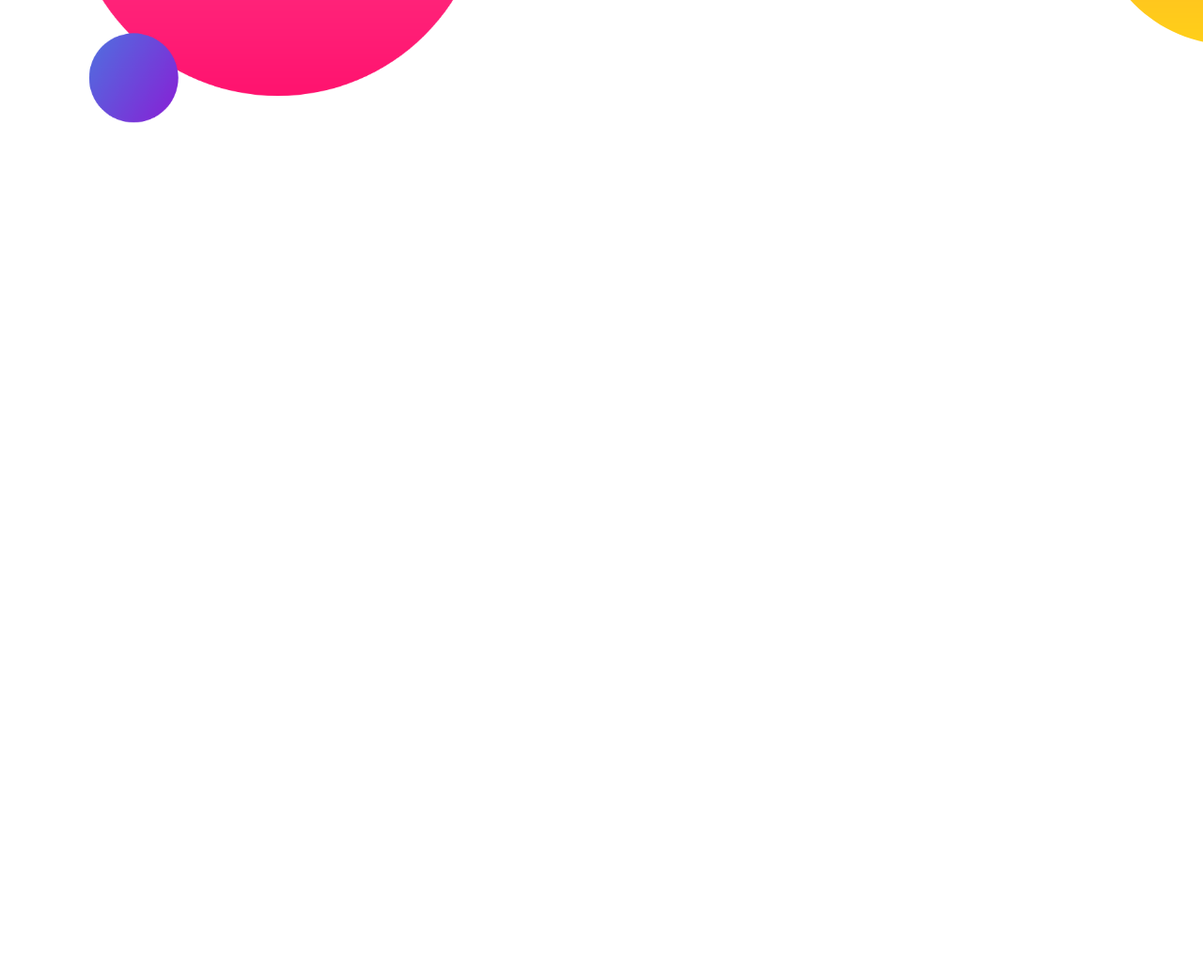
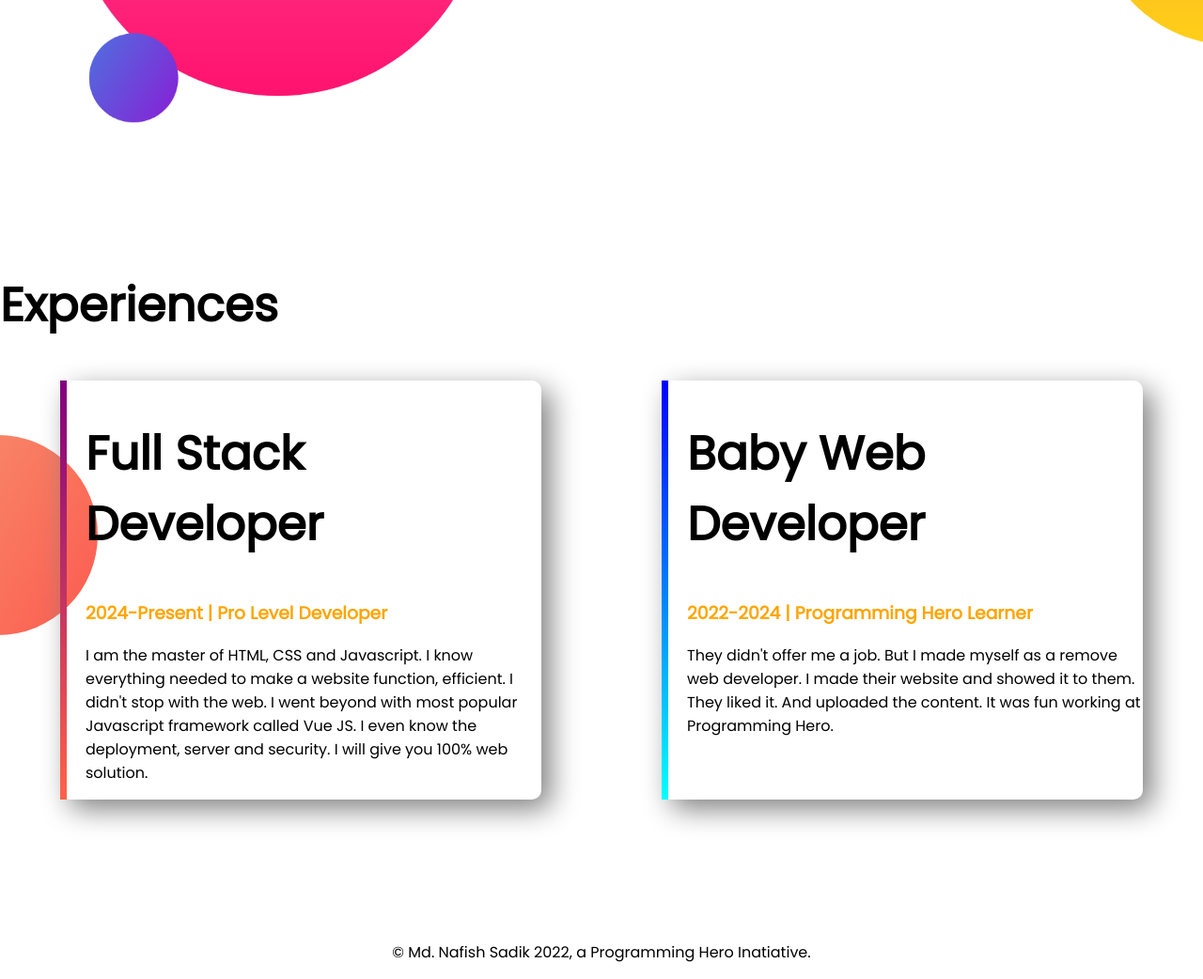
Before and after one commit to nafish08/developer-portfolio, a plain HTML site: page index.html in a window 1280 px wide. Shown: the part 986-2028 px from the top of the page at 94% size. Before the commit the page ends 1274 px from the top, so only its background shows below. Drawn offline with Linux system fonts and the light colour scheme.

Commit message:
footer and experience added

```diff
--- a/index.html
+++ b/index.html
@@ -13,7 +13,7 @@
 </head>
 
 <body>
-    <section class="top-banner">
+    <section class="top-banner flexible-container">
         <div class="half-width">
             <h1>Welcome To</h1>
             <h1><span class="orange-color">Md. Nafish Sadik</span> World!</h1>
@@ -29,7 +29,7 @@
             <img src="images/my-bg-1.png" alt="">
         </div>
     </section>
-    <section class="dream-big">
+    <section class="dream-big flexible-container">
         <div class="half-width">
             <img src="images/my-bg2.png" alt="">
         </div>
@@ -41,6 +41,29 @@
             <a class="link-button" target="blank" href="">DOWNLOAD RESUME</a>
         </div>
     </section>
+    <section class="experience-area">
+        <h1>Experiences</h1>
+        <div class="flexible-container">
+            <div id="full-stack-experience" class="experience-item">
+                <h1>Full Stack Developer</h1>
+                <h3 class="orange-color">2024-Present | Pro Level Developer</h3>
+                <p>I am the master of HTML, CSS and Javascript. I know everything needed to make a website function,
+                    efficient. I didn't stop with the web. I went beyond with most popular Javascript framework called
+                    Vue
+                    JS. I even know the deployment, server and security. I will give you 100% web solution.</p>
+            </div>
+            <div id="web-dev-experience" class="experience-item">
+                <h1>Baby Web Developer</h1>
+                <h3 class="orange-color">2022-2024 | Programming Hero Learner</h3>
+                <p>They didn't offer me a job. But I made myself as a remove web developer. I made their website and
+                    showed
+                    it to them. They liked it. And uploaded the content. It was fun working at Programming Hero.</p>
+            </div>
+        </div>
+    </section>
+    <footer>
+        <p>&copy; Md. Nafish Sadik 2022, a Programming Hero Inatiative.</p>
+    </footer>
 </body>
 
 </html>
--- a/style.css
+++ b/style.css
@@ -8,7 +8,7 @@ h1{
 .orange-color{
     color: orange;
 }
-section{
+.flexible-container{
     display: flex;
     margin-bottom: 150px;
 }
@@ -37,3 +37,29 @@ section{
     background-repeat: no-repeat;
     background-position: right;
 }
+.experience-area{
+    background-image: url(images/exp-bg.png);
+    background-repeat: no-repeat;
+    background-position: left;
+}
+.experience-item{
+    width: 40%;
+    margin-left: 5%;
+    margin-right: 5%;
+    padding-left: 20px;
+    border-radius: 10px;
+    box-shadow: 10px 10px 30px grey;
+}
+#web-dev-experience{
+    border-left: 7px solid;
+    border-image: linear-gradient(blue, cyan);
+    border-image-slice: 1;
+}
+#full-stack-experience{
+    border-left: 7px solid;
+    border-image: linear-gradient(purple, tomato);
+    border-image-slice: 1;
+}
+footer p{
+    text-align: center;
+}
```
Also changed, not shown: images/jhankar.png (deleted), images/jhankar2.png (deleted), 4 other files.
